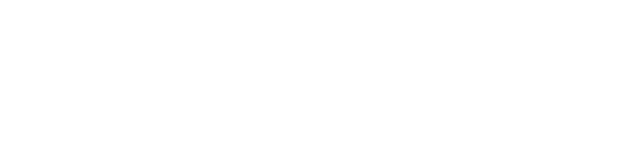
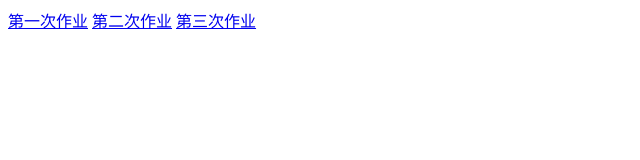
Before and after one commit to gaojiaming123/gaojiaming123.github.io, a plain HTML site: page mulu/index.html in a window 1280 px wide. Shown: the whole page, without its empty margins (0-640 px from the left). Drawn offline with Linux system fonts and the light colour scheme.

Commit message:
another commit

```diff
--- a/mulu/index.html
+++ b/mulu/index.html
@@ -5,9 +5,9 @@
 		<title></title>
 	</head>
 	<body>
-		<a href="第一次作业/index.html"></a>
-		<a href="第二次作业/index.html"></a>
-		<a href="军训/index.html"></a>
+		<a href="第一次作业/index.html">第一次作业</a>
+		<a href="第二次作业/index.html">第二次作业</a>
+		<a href="军训/index.html">第三次作业</a>
 
 
 	</body>
```
Also changed, not shown: 1 other file.
